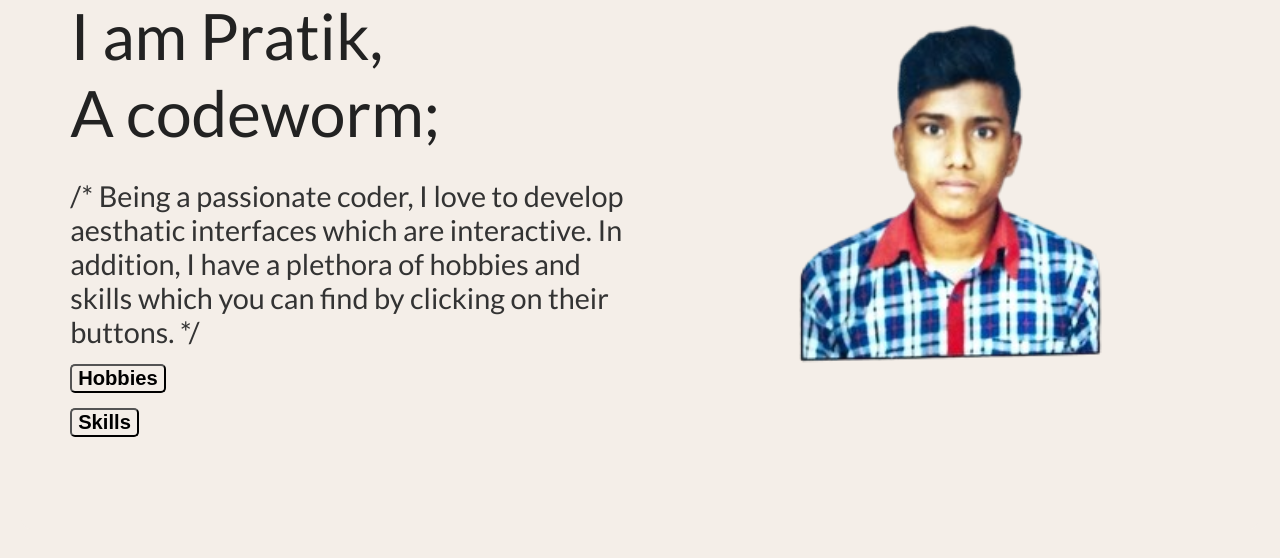
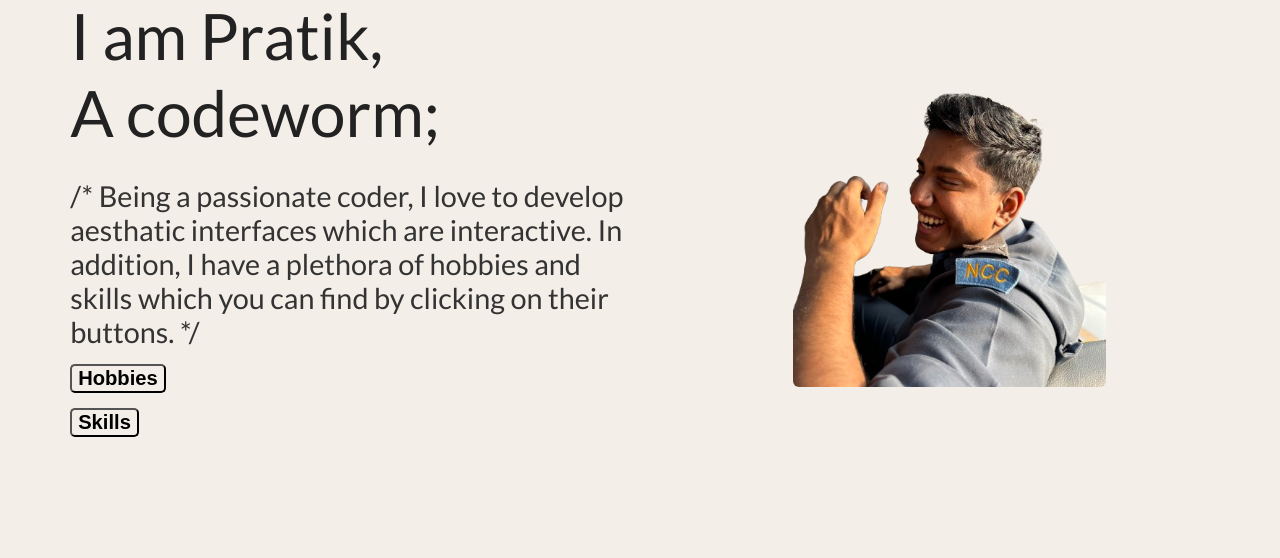
Before and after one commit to Bruhtik/personalsite, a plain HTML site: page index.html in a window 1280 px wide. Shown: the part 242-800 px from the top of the page. Drawn offline with Linux system fonts and the light colour scheme.

Commit message:
Update index.html
photo

```diff
--- a/index.html
+++ b/index.html
@@ -41,7 +41,7 @@
         </div>
             </div>
             <div class="faceright">
-                <img src="res/image.png" alt="photo">
+                <img src="res1/image.png" alt="photo">
             </div>
     </div>
 
```
